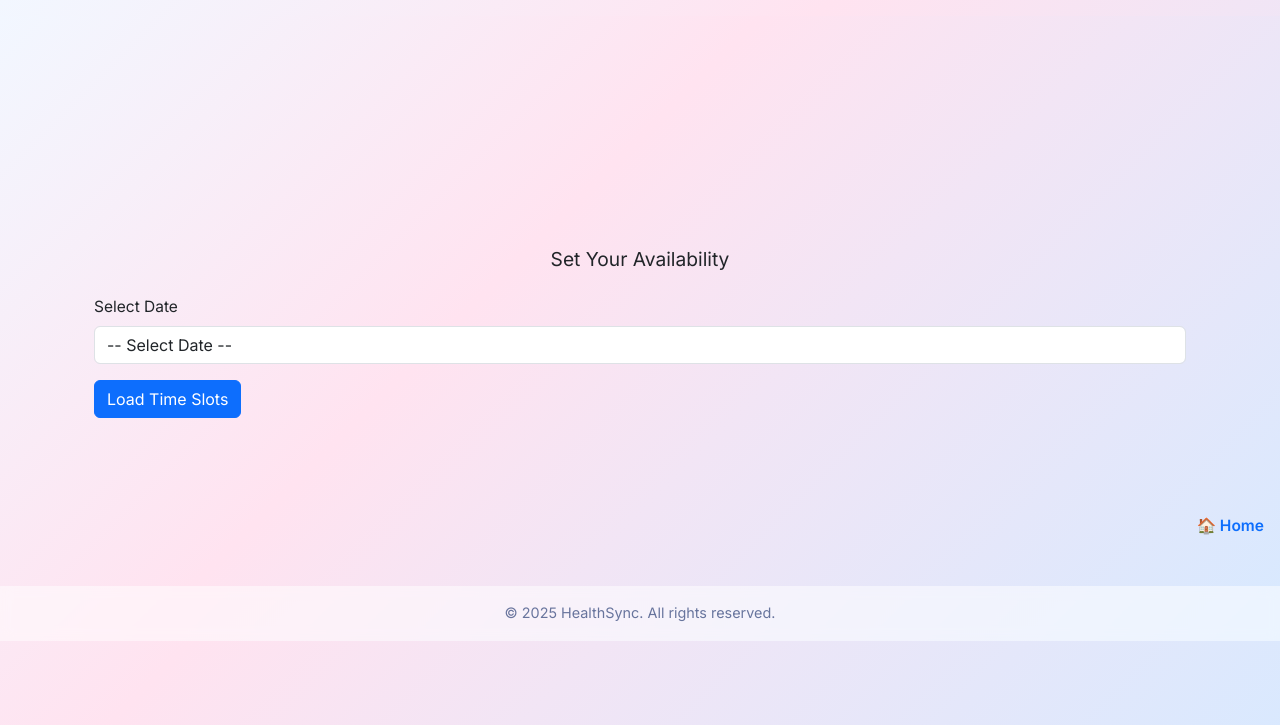
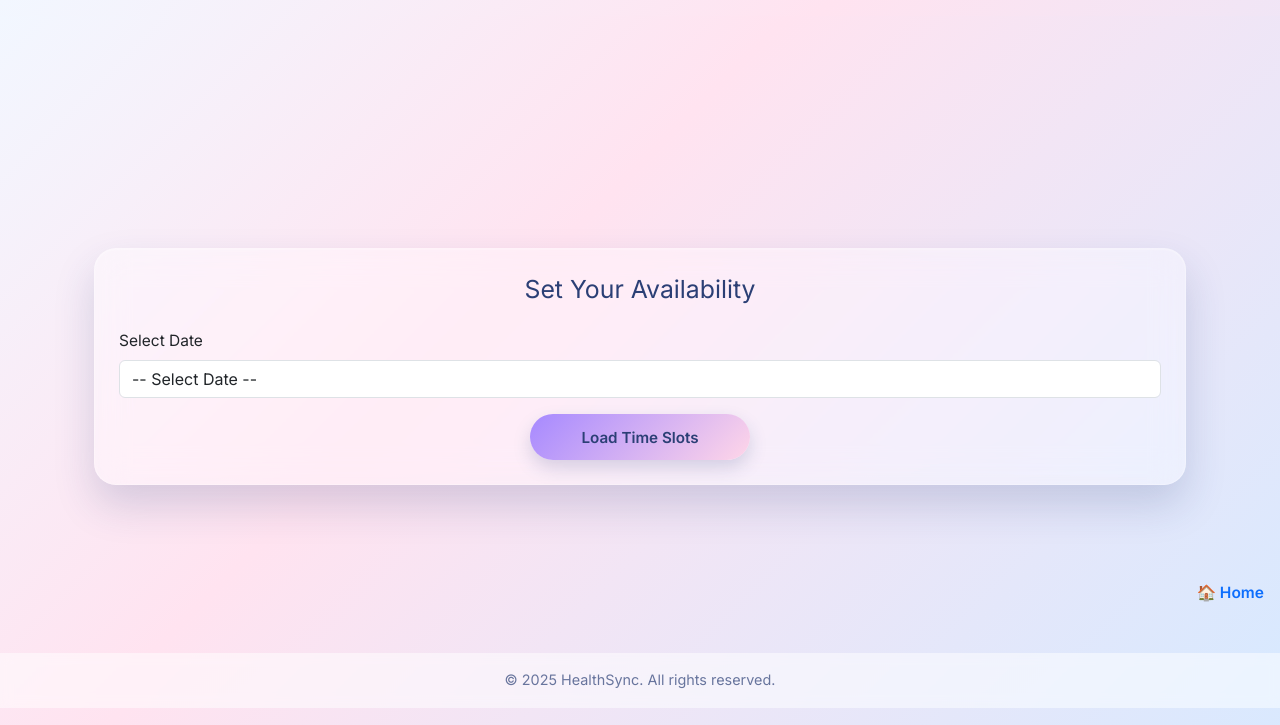
Before and after one commit to 23f3001438/hospital-management-sys, a Flask app: template templates/availability.html in a window 1280 px wide. Shown: the top 725 px of the page. Run offline with Flask 3, Linux system fonts and the light colour scheme; the template is opened without the code that fills it, so the values that code supplies are empty.

Commit message:
Improve availability action button size and alignment

```diff
--- a/templates/availability.html
+++ b/templates/availability.html
@@ -2,8 +2,25 @@
 {% block title %}Set Availability{% endblock %}
 
 {% block content %}
+<style>
+    /* Centered wide action buttons */
+    .btn-center {
+        display: flex;
+        justify-content: center;
+    }
+
+    .wide-btn {
+        min-width: 220px;
+        padding: 0.7rem 1.6rem;
+        font-size: 0.95rem;
+        border-radius: 999px;
+        text-align: center;
+    }
+
+</style>
 <div class="container mt-5">
-    <h3 class="text-center mb-4">Set Your Availability</h3>
+    <div class="card p-4">
+        <h2 class="text-center mb-4">Set Your Availability</h3>
 
         <form method="POST" action="{{ url_for('doctor_availability', doctor_id=doctor_id) }}">
             <!-- Select Date -->
@@ -19,7 +36,9 @@
 
             <!-- Show "Load Time Slots" only when no slots are displayed yet -->
             {% if not selected_date %}
-            <button type="submit" class="btn btn-primary">Load Time Slots</button>
+                <div class="btn-center">
+                    <button type="submit" class="login-btn wide-btn">Load Time Slots</button>
+                </div>
             {% endif %}
 
             <!-- Time Slots -->
@@ -40,8 +59,7 @@
                         <div class="form-check me-3 mb-2">
                             <input class="form-check-input" type="checkbox" name="times" value="{{ hour }}"
                                 id="slot{{ hour }}"
-                            {% if not slot_booked %}checked{% endif %}
->
+                                {% if not slot_booked %}checked{% endif %} >
                             <label class="form-check-label" for="slot{{ hour }}">
                                 {{ hour }}:00 - {{ hour + 1 }}:00
                             </label>
@@ -54,8 +72,14 @@
             <input type="hidden" name="date" value="{{ selected_date }}">
 
             <!-- Save Button -->
-        <button type="submit" class="btn btn-success mt-3">Save Availability</button>
+            <div class="btn-center mt-3">
+                <button type="submit" class="login-btn wide-btn">
+                    Save Availability
+                </button>
+            </div>
+
             {% endif %}
         </form>
     </div>
+</div>
 {% endblock %}
```
Lines whose indentation alone changed are shown as unchanged.
